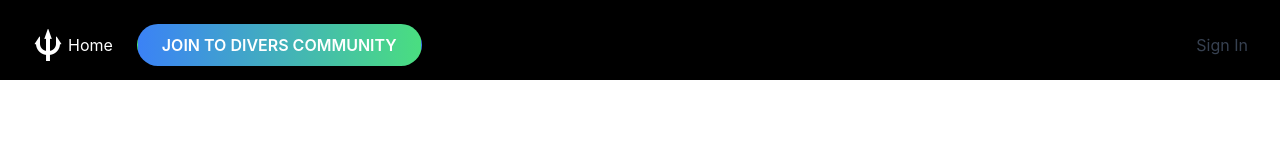
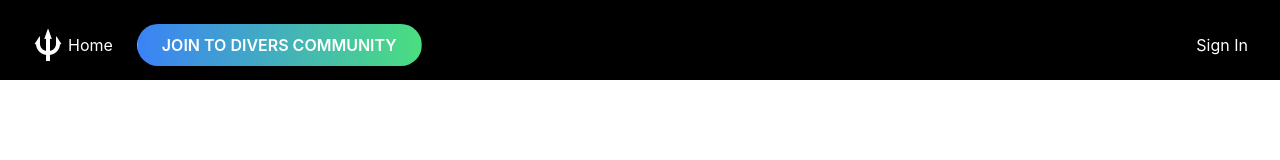
Before and after one commit to RyanSantosRibeiro/mydeepspot, a Next.js app: page /signin/password_signin in a window 1280 px wide. Shown: the top 160 px of the page. Built offline with nearby package versions, Linux system fonts and the light colour scheme; no server answers.

Commit message:
fix: ajuste

```diff
--- a/components/ui/Navbar/Navlinks.tsx
+++ b/components/ui/Navbar/Navlinks.tsx
@@ -81,7 +81,7 @@ export default function Navlinks({ user }: NavlinksProps) {
             </button>
           </>
         ) : (
-          <Link href="/signin" className="text-gray-700 hover:text-gray-900">
+          <Link href="/signin" className="text-white">
             Sign In
           </Link>
         )}
--- a/components/ui/Search/index.tsx
+++ b/components/ui/Search/index.tsx
@@ -183,7 +183,7 @@ const PageComponent = ({ spots }: { spots: SpotsInfoProps[] }) => {
             </GoogleMap>
 
             {/* Sidebar */}
-            <div className="w-full md:w-[20%] h-full max-h-[44vh] md:h-full flex flex-col  rounded-r-xl shadow-lg">
+            <div className="w-full md:w-[20%] h-full max-md:max-h-[44vh] md:h-full flex flex-col  rounded-r-xl shadow-lg">
               <div className="bg-white p-4 flex gap-4 items-center w-full [&>div]:[width:100%] h-auto max-h-full">
                 <Autocomplete
                   onLoad={onLoad}
```
